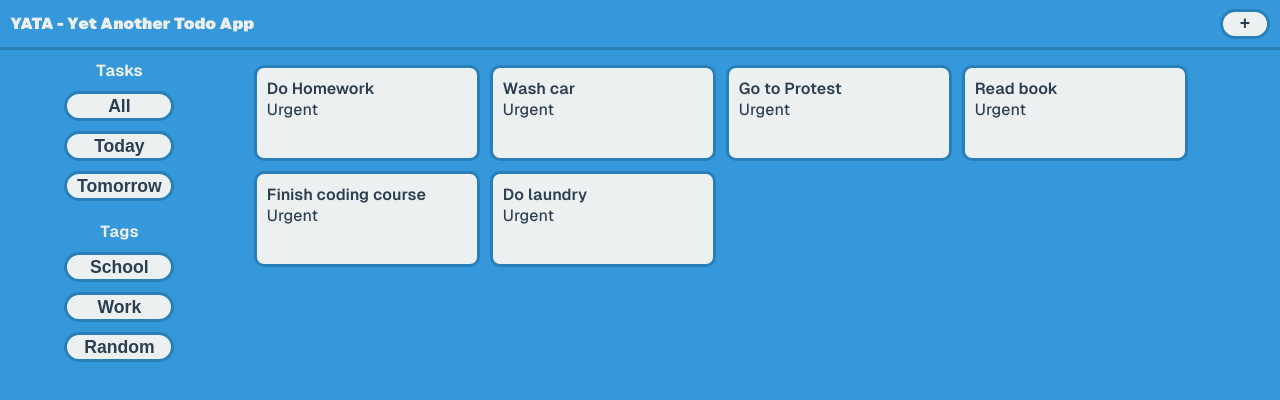
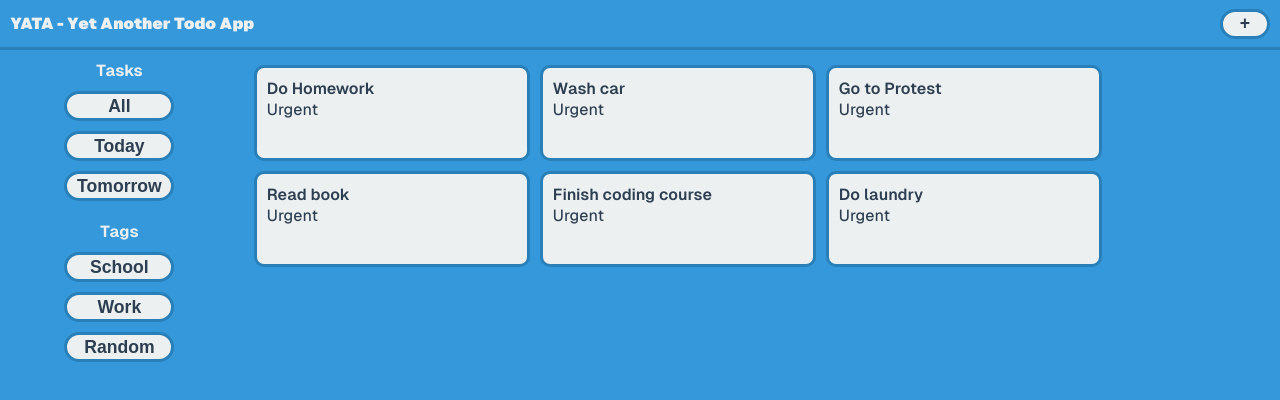
Before and after one commit to NewRedRoses/Todo-List, a website built with webpack: page src/template.html in a window 1280 px wide. Built offline with nearby package versions, Linux system fonts and the light colour scheme.

Commit message:
Increase card size for delete button

```diff
--- a/src/style.css
+++ b/src/style.css
@@ -79,7 +79,7 @@ body {
   flex: 7;
 }
 .card-container {
-  width: clamp(100px, 200px, 20%);
+  width: clamp(200px, 250px, 300px);
   background-color: var(--light-white-color);
   height: 70px;
   border: 3px solid var(--dark-blue-color);
```
